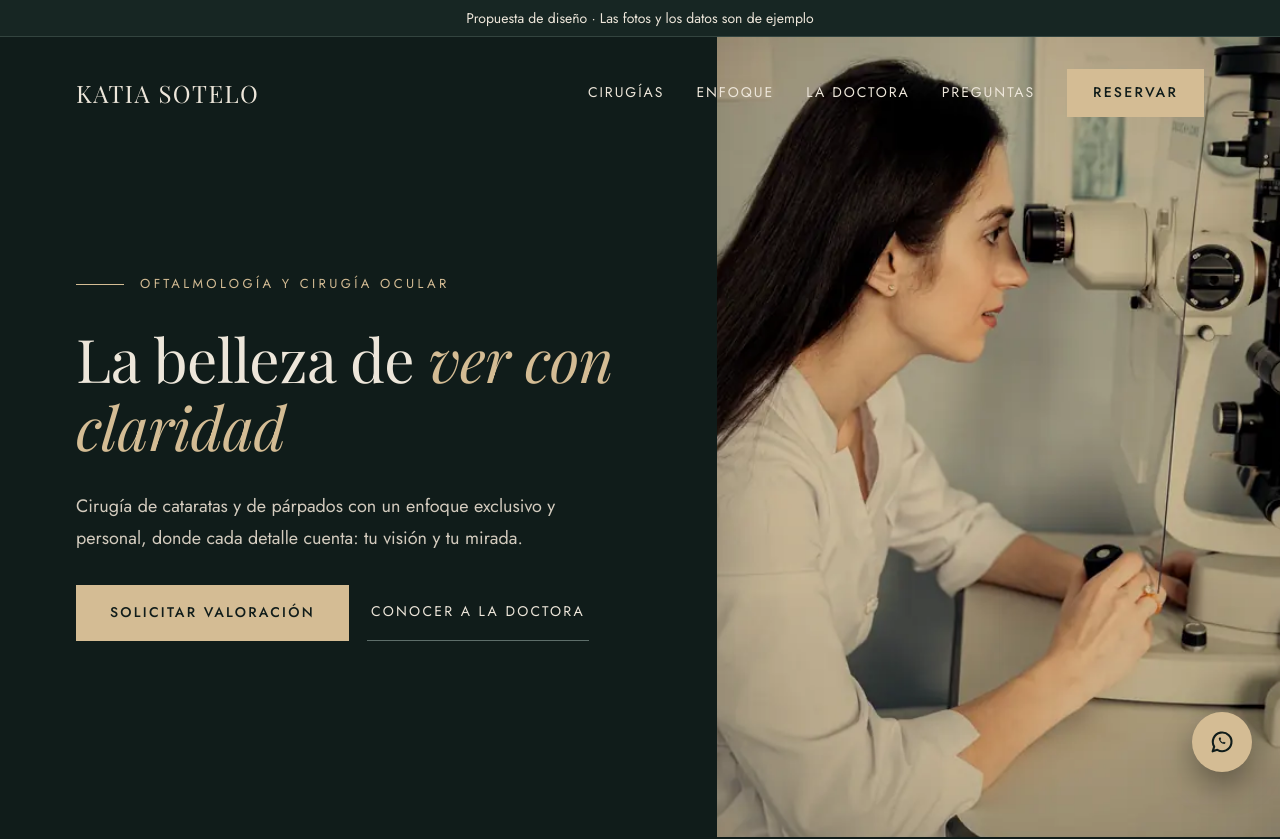
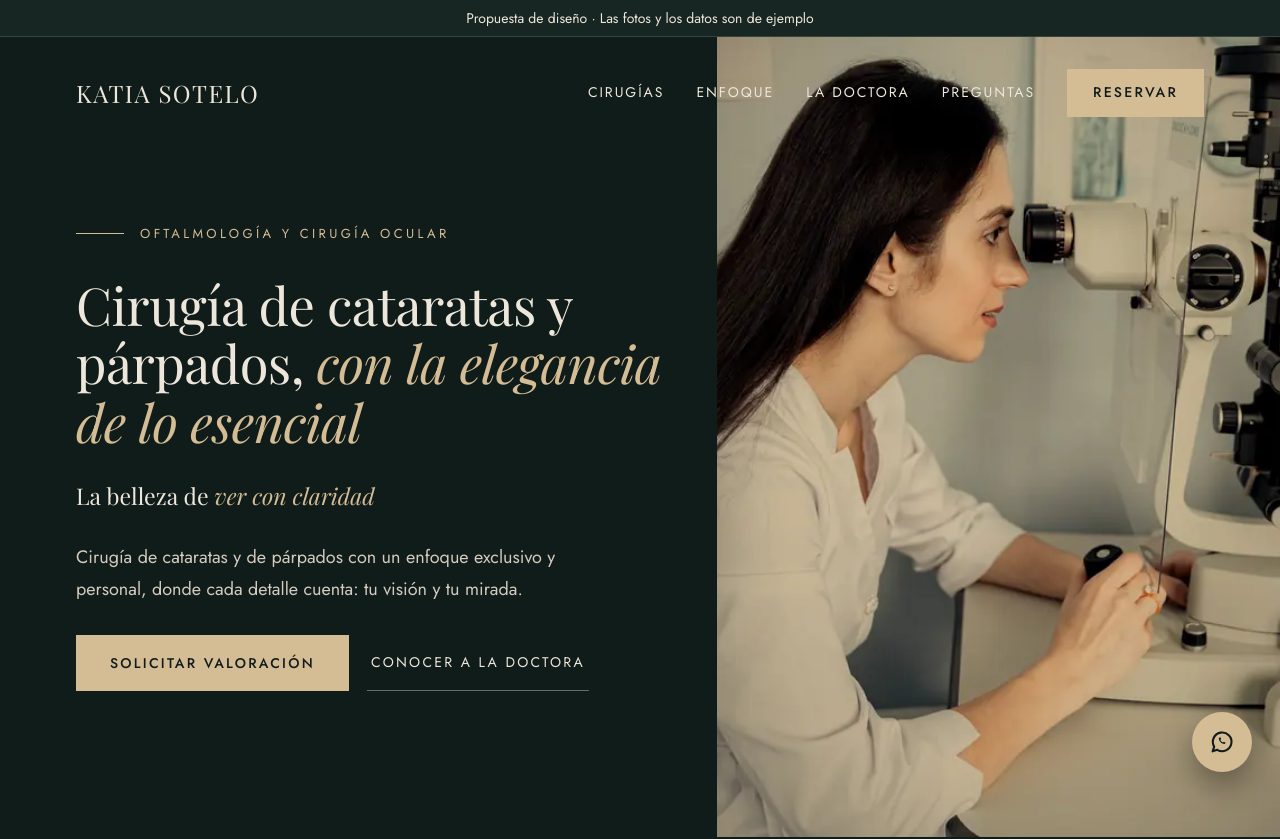
Before and after one commit to sheisdigitalab/propuestas-oftalmologia, a plain HTML site: page estilo-elegante/index.html in a window 1280 px wide. Shown: the top 839 px of the page. Drawn offline with Linux system fonts and the light colour scheme.

Commit message:
SEO: H1 con cataratas y párpados en elegante; firma del footer en clásico como párrafo

```diff
--- a/estilo-elegante/index.html
+++ b/estilo-elegante/index.html
@@ -50,7 +50,7 @@ a:focus-visible,button:focus-visible{outline:3px solid var(--gold-2);outline-off
 .eyebrow{display:inline-flex;align-items:center;gap:16px;font-size:13px;letter-spacing:.26em;text-transform:uppercase;color:var(--gold);font-weight:400}
 .eyebrow::before{content:"";width:48px;height:1px;background:var(--gold)}
 h1,h2{font-family:var(--serif);font-weight:400;line-height:1.12;letter-spacing:-.01em}
-h1{font-size:clamp(40px,3.6vw + 14px,68px)}
+h1{font-size:clamp(40px,3vw + 14px,60px)}
 h2{font-size:clamp(30px,2vw + 14px,48px)}
 h3{font-family:var(--serif);font-weight:500;font-size:24px;line-height:1.15}
 em{font-style:italic;color:var(--gold)}
@@ -268,6 +268,9 @@ footer nav a{color:var(--muted)}
   html.js:not(.no-anim) .proc-photo img{transform:scale(1);transition:transform 6s cubic-bezier(.25,.1,.25,1)}
   html.js:not(.no-anim) .proc.is-drawn .proc-photo img{transform:scale(1.15)}
 }
+.tagline{margin:0;font-family:var(--serif);font-size:clamp(20px,1.8vw,26px);line-height:1.3;color:var(--text)}
+.tagline em{color:var(--gold)}
+@media (min-width:901px){.hero-text{max-width:min(720px,calc(56vw - 104px))}}
 </style>
 </head>
 <body>
@@ -295,7 +298,8 @@ footer nav a{color:var(--muted)}
     <div class="wrap">
       <div class="hero-text">
         <span data-reveal="1" data-line class="eyebrow">Oftalmología y cirugía ocular</span>
-        <h1 data-reveal="2">La belleza de <em>ver con claridad</em></h1>
+        <h1 data-reveal="2">Cirugía de cataratas y párpados, <em>con la elegancia de lo esencial</em></h1>
+        <p data-reveal="3" class="tagline">La belleza de <em>ver con claridad</em></p>
         <p data-reveal="3" class="lead">Cirugía de cataratas y de párpados con un enfoque exclusivo y personal, donde cada detalle cuenta: tu visión y tu mirada.</p>
         <div data-reveal="4" class="actions">
           <a class="btn" href="#cita">Solicitar valoración</a>
```
Also changed, not shown: estilo-clasico/index.html (+3 -2 lines).
